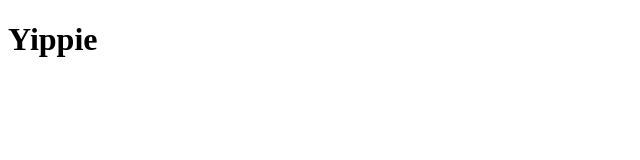
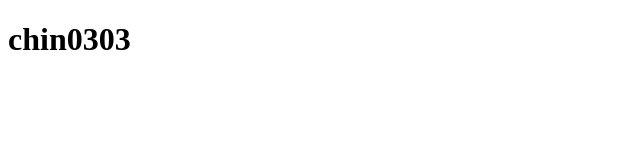
Before and after one commit to Chin0303/chin0303.github.io, a plain HTML site: page index.html in a window 1280 px wide. Shown: the whole page, without its empty margins (0-640 px from the left). Drawn offline with Linux system fonts and the light colour scheme.

Commit message:
Update index.html

```diff
--- a/index.html
+++ b/index.html
@@ -6,6 +6,6 @@
     <title>Chin's Website</title>
 </head>
 <body>
-    <h1>Yippie</h1>
+    <h1>chin0303</h1>
 </body>
 </html>
```
